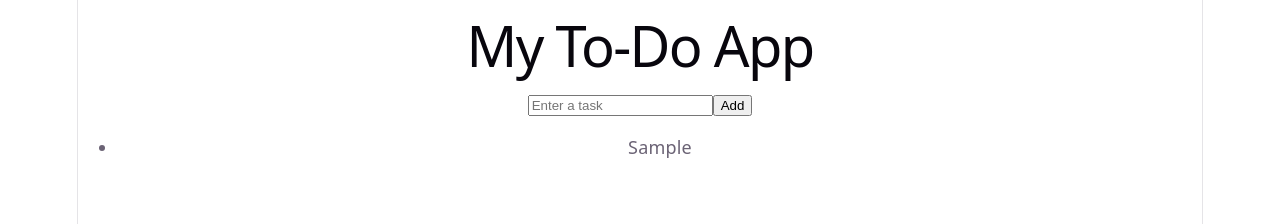
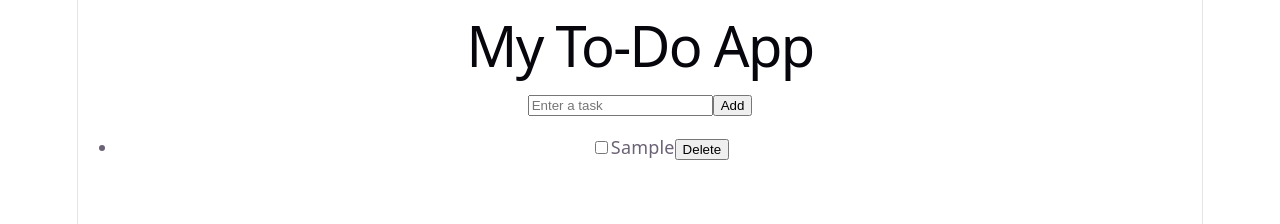
Before and after one commit to Devansh23007/To-Do-App, a React (Vite) app: page / in a window 1280 px wide. Both pictures are taken after typing "Sample" into the empty fields and a click on the button "Add". Shown: the top 224 px of the page. Built offline with nearby package versions, Linux system fonts and the light colour scheme.

Commit message:
basic complete

```diff
--- a/src/App.tsx
+++ b/src/App.tsx
@@ -1,17 +1,41 @@
 import { useState } from "react";
+
+type Task = {
+  text: string;
+  completed: boolean;
+};
 
 function App() {
   const [task, setTask] = useState("");
-  const [tasks, setTasks] = useState<string[]>([]);
+  const [tasks, setTasks] = useState<Task[]>([]);
 
   const addTask = () => {
     if (task.trim() === "") {
       return;
     }
 
-    setTasks([...tasks, task]);
+    const newTask: Task = {
+      text: task,
+      completed: false,
+    };
+
+    setTasks([...tasks, newTask]);
     setTask("");
   };
+
+  const toggleTask = (index: number) => {
+    setTasks(
+      tasks.map((task, taskIndex) =>
+        taskIndex === index
+          ? { ...task, completed: !task.completed }
+          : task
+      )
+    );
+  };
+
+  const deleteTask = (index: number) => {
+  setTasks(tasks.filter((_, taskIndex) => taskIndex !== index));
+};
 
   return (
     <div>
@@ -28,7 +52,25 @@ function App() {
 
       <ul>
         {tasks.map((task, index) => (
-          <li key={index}>{task}</li>
+          <li key={index}>
+  <input
+    type="checkbox"
+    checked={task.completed}
+    onChange={() => toggleTask(index)}
+  />
+
+  <span
+    style={{
+      textDecoration: task.completed ? "line-through" : "none",
+    }}
+  >
+    {task.text}
+  </span>
+
+  <button onClick={() => deleteTask(index)}>
+    Delete
+  </button>
+</li>
         ))}
       </ul>
     </div>
```
